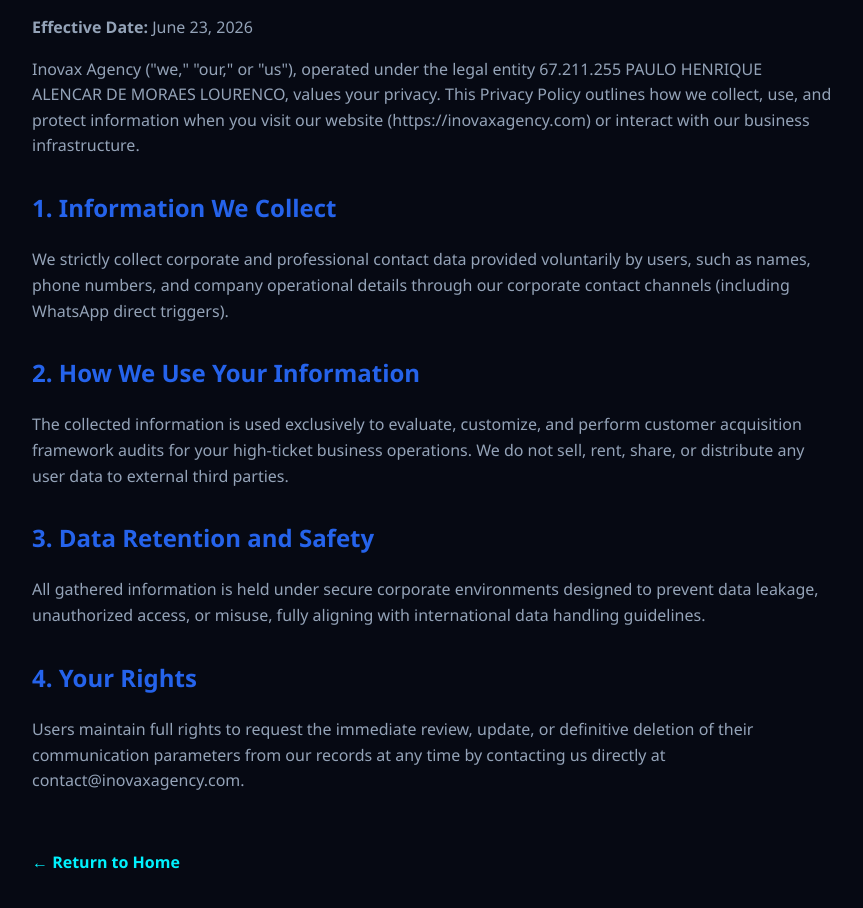
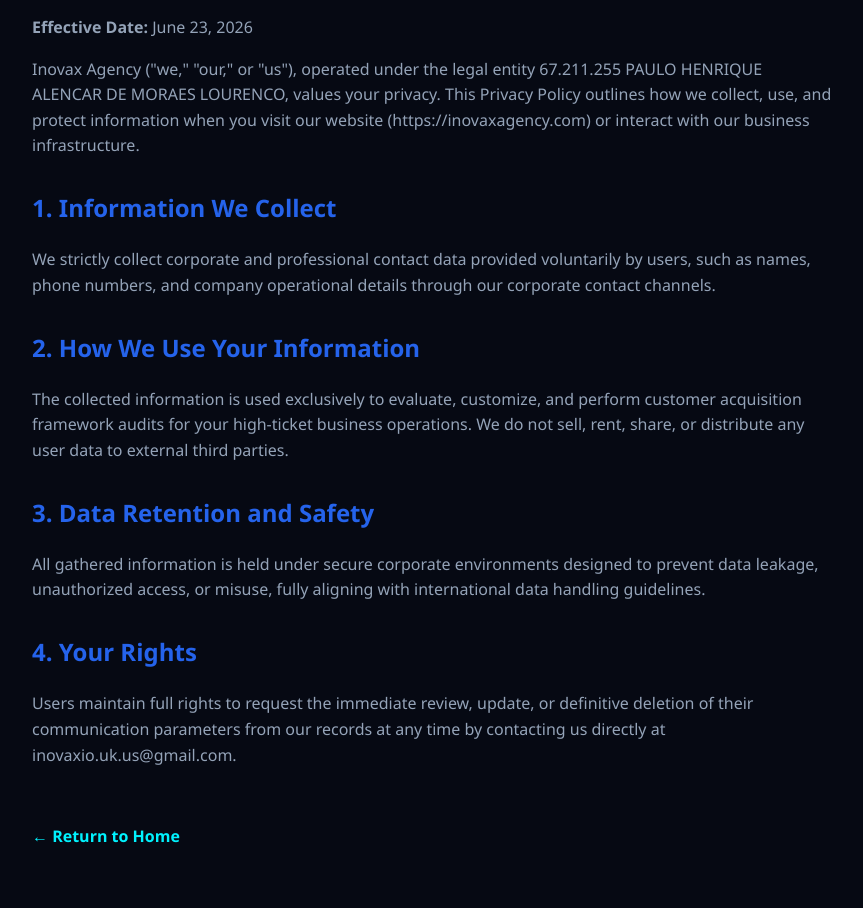
Before and after one commit to ph10gts-netizen/inovax-site, a plain HTML site: page privacy.html in a window 1280 px wide. Shown: the part 130-1038 px from the top of the page, without its empty margins (208-1071 px from the left). Drawn offline with Linux system fonts and the light colour scheme.

Commit message:
Update privacy.html

```diff
--- a/privacy.html
+++ b/privacy.html
@@ -18,7 +18,7 @@
     <p>Inovax Agency ("we," "our," or "us"), operated under the legal entity 67.211.255 PAULO HENRIQUE ALENCAR DE MORAES LOURENCO, values your privacy. This Privacy Policy outlines how we collect, use, and protect information when you visit our website (https://inovaxagency.com) or interact with our business infrastructure.</p>
 
     <h2>1. Information We Collect</h2>
-    <p>We strictly collect corporate and professional contact data provided voluntarily by users, such as names, phone numbers, and company operational details through our corporate contact channels (including WhatsApp direct triggers).</p>
+    <p>We strictly collect corporate and professional contact data provided voluntarily by users, such as names, phone numbers, and company operational details through our corporate contact channels.</p>
 
     <h2>2. How We Use Your Information</h2>
     <p>The collected information is used exclusively to evaluate, customize, and perform customer acquisition framework audits for your high-ticket business operations. We do not sell, rent, share, or distribute any user data to external third parties.</p>
@@ -27,7 +27,7 @@
     <p>All gathered information is held under secure corporate environments designed to prevent data leakage, unauthorized access, or misuse, fully aligning with international data handling guidelines.</p>
 
     <h2>4. Your Rights</h2>
-    <p>Users maintain full rights to request the immediate review, update, or definitive deletion of their communication parameters from our records at any time by contacting us directly at contact@inovaxagency.com.</p>
+    <p>Users maintain full rights to request the immediate review, update, or definitive deletion of their communication parameters from our records at any time by contacting us directly at inovaxio.uk.us@gmail.com.</p>
 
     <a href="/" class="back-link">&larr; Return to Home</a>
 </body>
```
